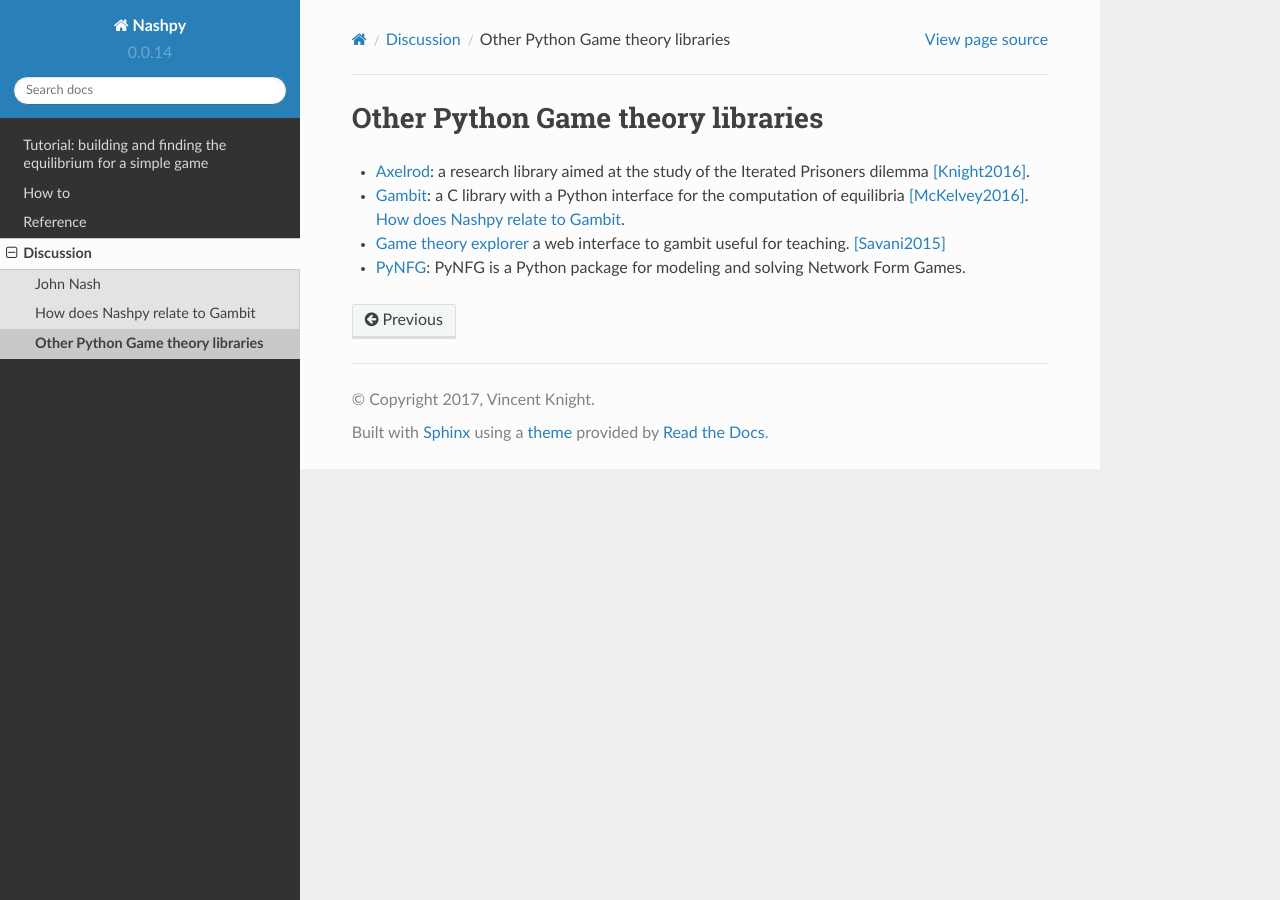
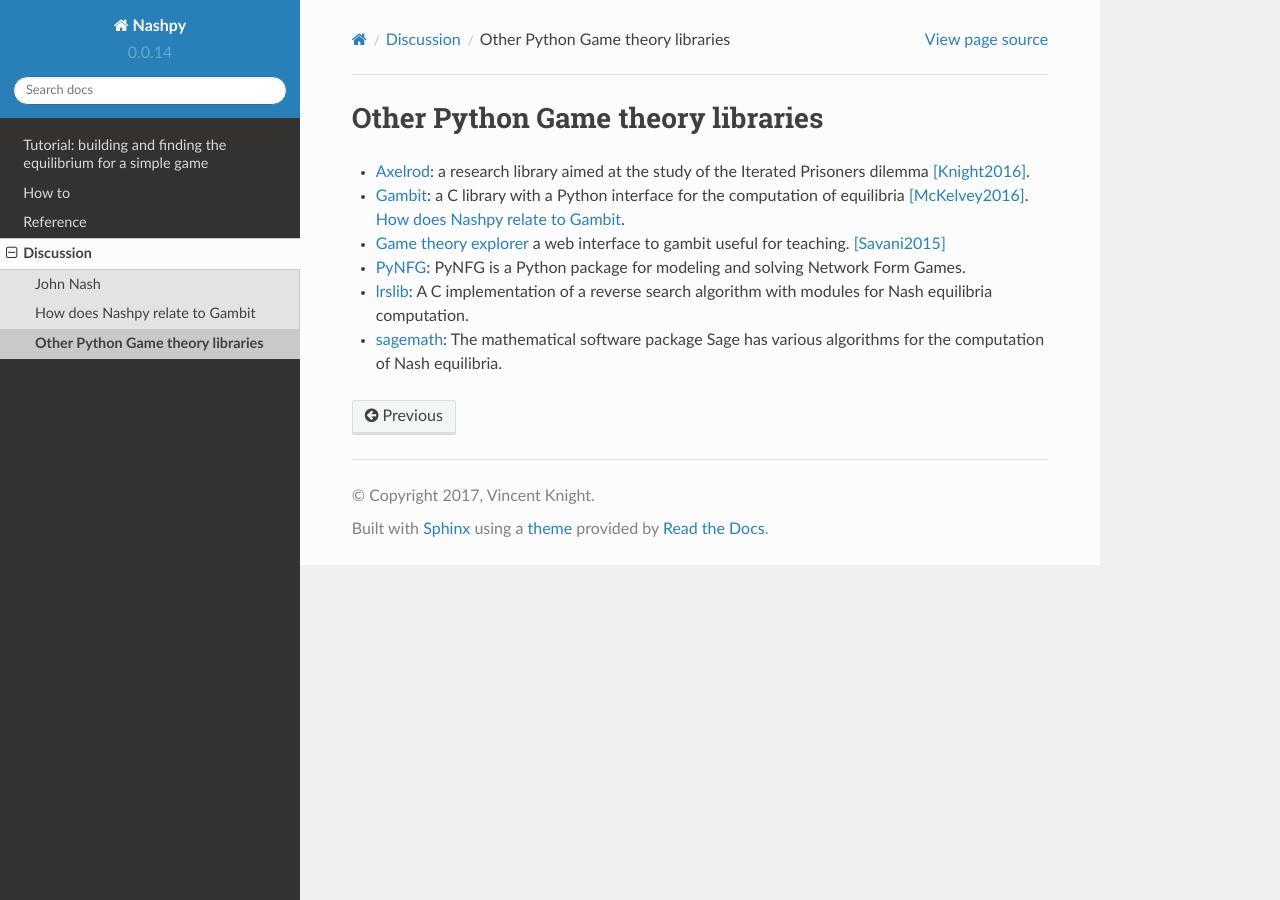
Before and after one commit to drvinceknight/Nashpy, a Sphinx documentation site: the page built from docs/discussion/other-python-game-theory-libraries.rst, in a window 1280 px wide. Built offline with Sphinx 7.4.7 and the Read the Docs theme 2.0.0, drawn with Linux system fonts in a browser that asks for light colours.

Commit message:
Add more alternative libraries.

```diff
--- a/docs/discussion/other-python-game-theory-libraries.rst
+++ b/docs/discussion/other-python-game-theory-libraries.rst
@@ -10,3 +10,9 @@
   gambit useful for teaching. [Savani2015]_
 - `PyNFG <https://pypi.python.org/pypi/PyNFG/0.1.2/>`_: PyNFG is a Python
   package for modeling and solving Network Form Games.
+- `lrslib <http://cgm.cs.mcgill.ca/~avis/C/lrs.html>`_: A C implementation of a
+  reverse search algorithm with modules for Nash equilibria computation.
+- `sagemath
+  <http://doc.sagemath.org/html/en/reference/game_theory/index.html>`_: The
+  mathematical software package Sage has various algorithms for the computation
+  of Nash equilibria.
```
